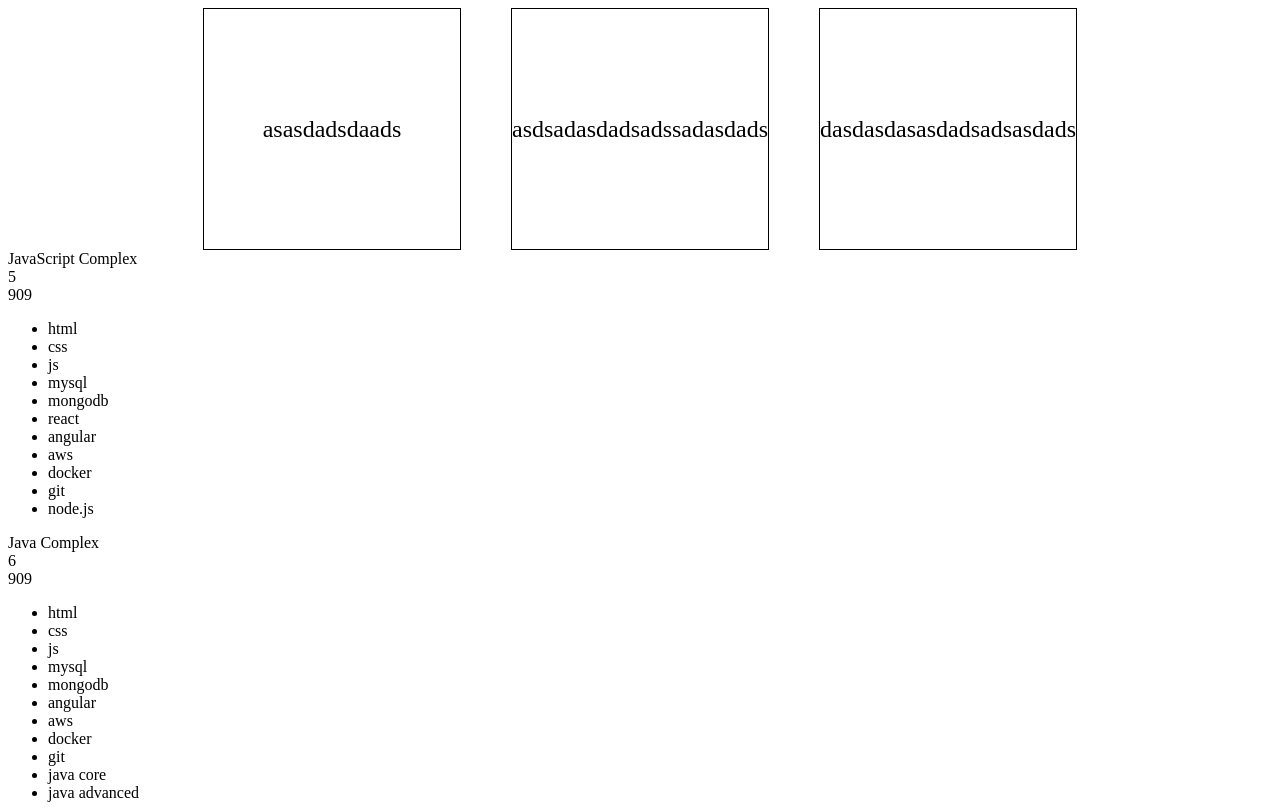
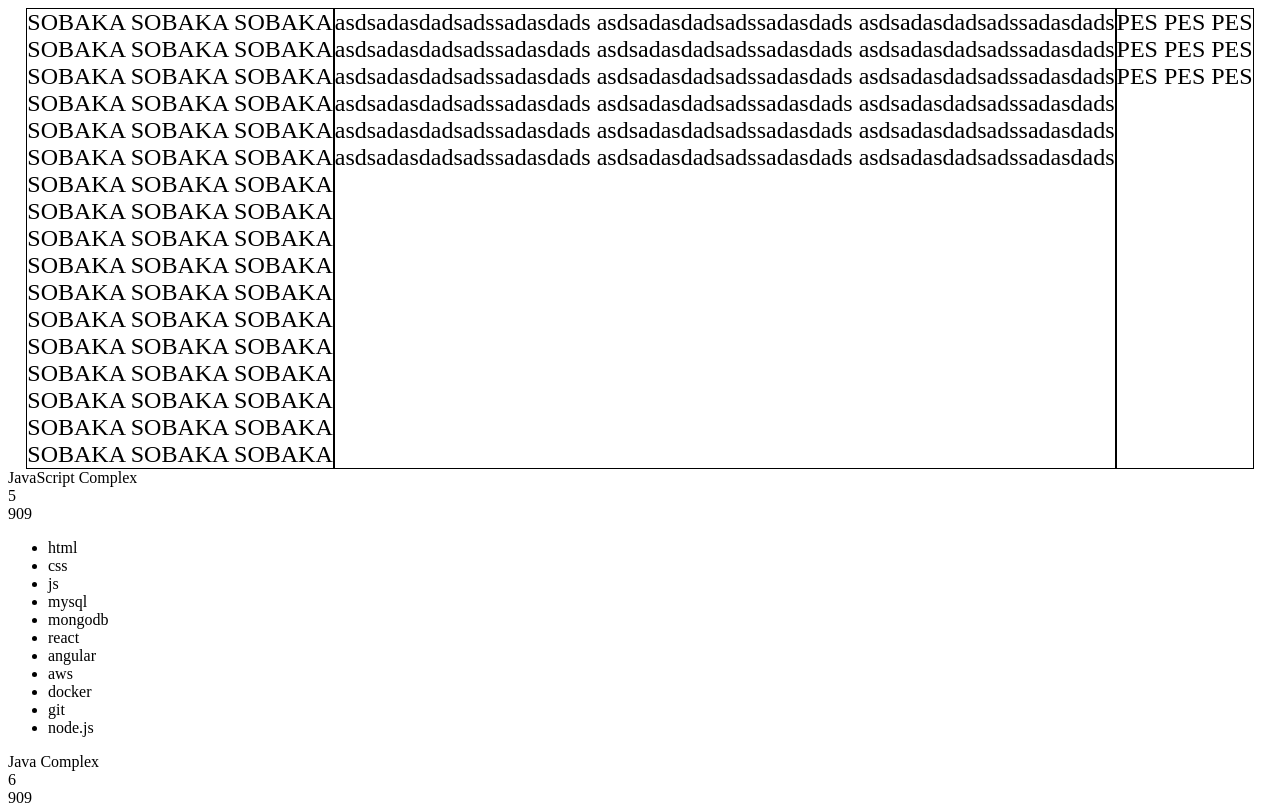
Before and after one commit to OLDmax007/ModuleJS, a plain HTML site: page Homeworks/Lesson9/add9_1/index.html in a window 1280 px wide. Shown: the top 810 px of the page. Drawn offline with Linux system fonts and the light colour scheme.

Commit message:
Homework9_update

```diff
--- a/Homeworks/Lesson8/main.js
+++ b/Homeworks/Lesson8/main.js
@@ -34,6 +34,5 @@ let coursesAndDurationArray = [
     {title: 'FullStack', monthDuration: 7},
     {title: 'Frontend', monthDuration: 4}
 ];
-
 const newCoursesAndDurationArray = coursesAndDurationArray.map((course, index) => ({...course, id: index + 1}));
 console.log(newCoursesAndDurationArray)
--- a/Homeworks/Lesson9/add9_1/index.html
+++ b/Homeworks/Lesson9/add9_1/index.html
@@ -11,22 +11,17 @@
             display: flex;
             justify-content: center;
             align-items: center;
-            gap: 50px;
         }
 
         .info>div {
-            display: flex;
-            justify-content: center;
-            align-items: center;
             border: solid 1px;
             font-size: 24px;
-            width: 20vw;
-            height: 30vh;
         }
     </style>
 </head>
 <body>
 <script>
+<!--  1  -->
     let coursesArray = [
         {
             title: 'JavaScript Complex',
@@ -96,7 +91,6 @@
             modules: ['html', 'css', 'js', 'mysql', 'mongodb', 'react', 'angular', 'aws', 'docker', 'git', 'sass']
         }
     ];
-
     coursesArray.forEach(course => {
         const section = document.createElement('section');
         section.classList.add('content');
@@ -121,11 +115,39 @@
             }
         }
     })
-
+    // 2
     const sectionInfo = document.createElement('section');
     sectionInfo.classList.add('info');
 
-    const contents = ['asasdadsdaads', 'asdsadasdadsadssadasdads', 'dasdasdasasdadsadsasdads'];
+    const contents = [`SOBAKA SOBAKA SOBAKA
+    SOBAKA SOBAKA SOBAKA
+    SOBAKA SOBAKA SOBAKA
+    SOBAKA SOBAKA SOBAKA
+    SOBAKA SOBAKA SOBAKA
+    SOBAKA SOBAKA SOBAKA
+    SOBAKA SOBAKA SOBAKA
+    SOBAKA SOBAKA SOBAKA
+    SOBAKA SOBAKA SOBAKA
+    SOBAKA SOBAKA SOBAKA
+    SOBAKA SOBAKA SOBAKA
+    SOBAKA SOBAKA SOBAKA
+    SOBAKA SOBAKA SOBAKA
+    SOBAKA SOBAKA SOBAKA
+    SOBAKA SOBAKA SOBAKA
+    SOBAKA SOBAKA SOBAKA
+    SOBAKA SOBAKA SOBAKA
+    `,
+        `asdsadasdadsadssadasdads asdsadasdadsadssadasdads asdsadasdadsadssadasdads
+         asdsadasdadsadssadasdads asdsadasdadsadssadasdads asdsadasdadsadssadasdads
+         asdsadasdadsadssadasdads asdsadasdadsadssadasdads asdsadasdadsadssadasdads
+         asdsadasdadsadssadasdads asdsadasdadsadssadasdads asdsadasdadsadssadasdads
+         asdsadasdadsadssadasdads asdsadasdadsadssadasdads asdsadasdadsadssadasdads
+         asdsadasdadsadssadasdads asdsadasdadsadssadasdads asdsadasdadsadssadasdads
+        `,
+        `PES PES PES
+        PES PES PES
+        PES PES PES
+        `];
     contents.forEach(cont => {
        const divInfo = document.createElement('div');
        divInfo.innerText = cont;
@@ -133,6 +155,14 @@
     })
     document.body.prepend(sectionInfo);
 
+
+    let max = 0;
+    const divs = Array.from(document.querySelectorAll('.info>div'));
+    divs.forEach(div => {
+        max = div.clientHeight > max ? div.clientHeight : max;
+    })
+    divs.forEach(div => div.style.height = max + 'px');
+
 </script>
 </body>
 </html>
```
Also changed, not shown: Homeworks/Lesson9/main.js (+13 -7 lines).
